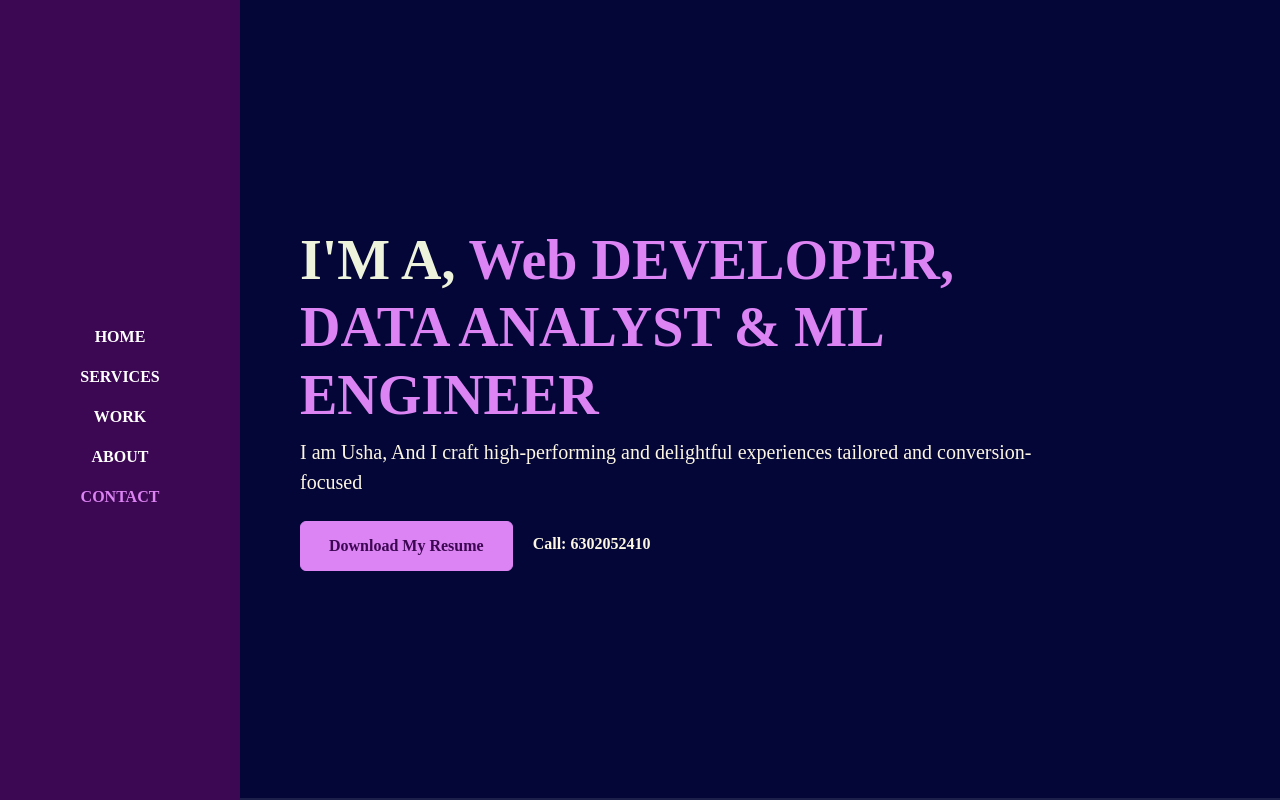
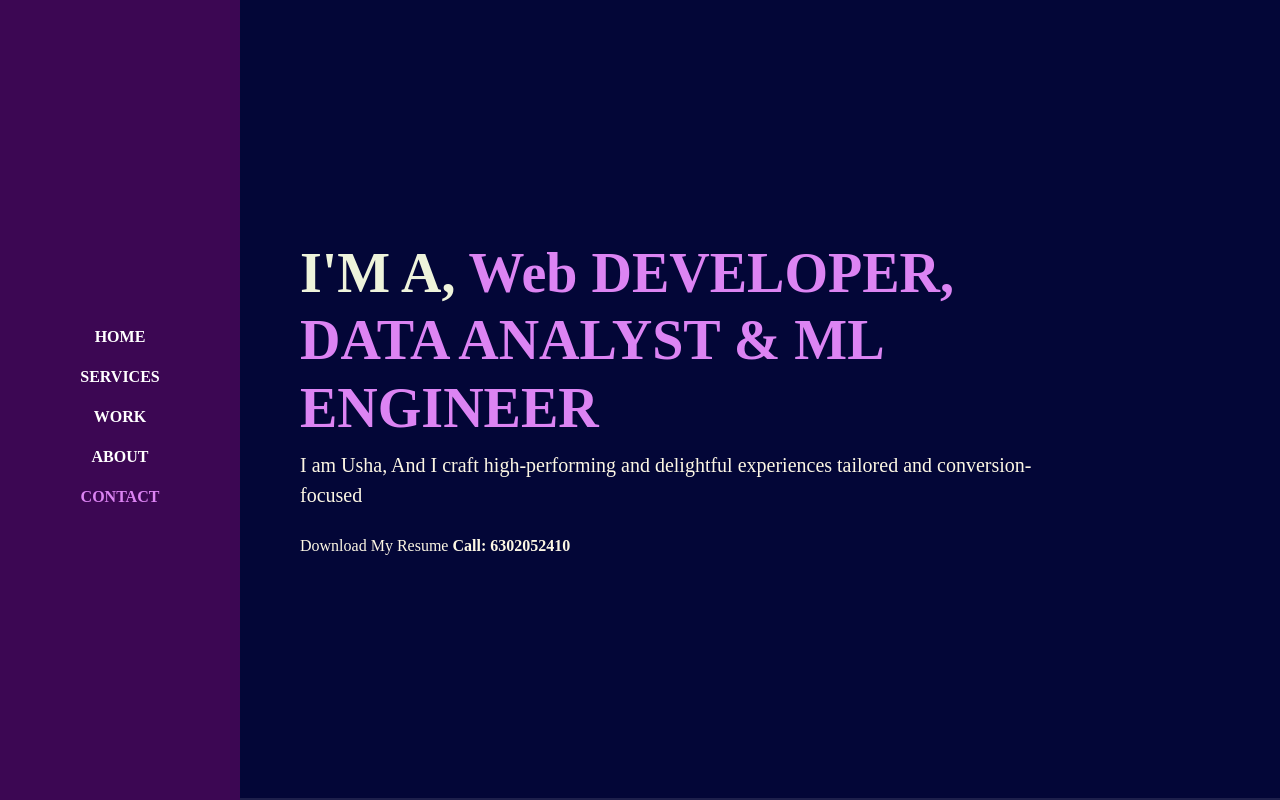
Before and after one commit to usha0401/portfolio.usha, a plain HTML site: page index.html in a window 1280 px wide. Shown: the top 800 px of the page. Drawn offline with Linux system fonts and the light colour scheme; a web font is replaced by a local one.

Commit message:
Update index.html

```diff
--- a/index.html
+++ b/index.html
@@ -75,7 +75,7 @@
                         <p class="lead mt-2 mb-4" data-aos="fade-up" data-aos-delay="300">I am Usha, And I craft
                             high-performing and delightful experiences tailored and conversion-focused</p>
                         <div data-aos="fade-up" data-aos-delay="600">
-                            <a href="https://drive.google.com/file/d/1gvoG8BgQ5_MsnQhw6jf67VaSgGT7lTiv/view?usp=sharing" class="btn btn-brand me-3">Download My Resume</a>
+                            <a href="https://drive.google.com/file/d/18PILDCsKj5or-rl1r1Gt80OC4hCU-nd4/view?usp=sharing">Download My Resume</a>
                             <a href="#" class="link-custom">Call: 6302052410</a>
                         </div>
                     </div>
```
